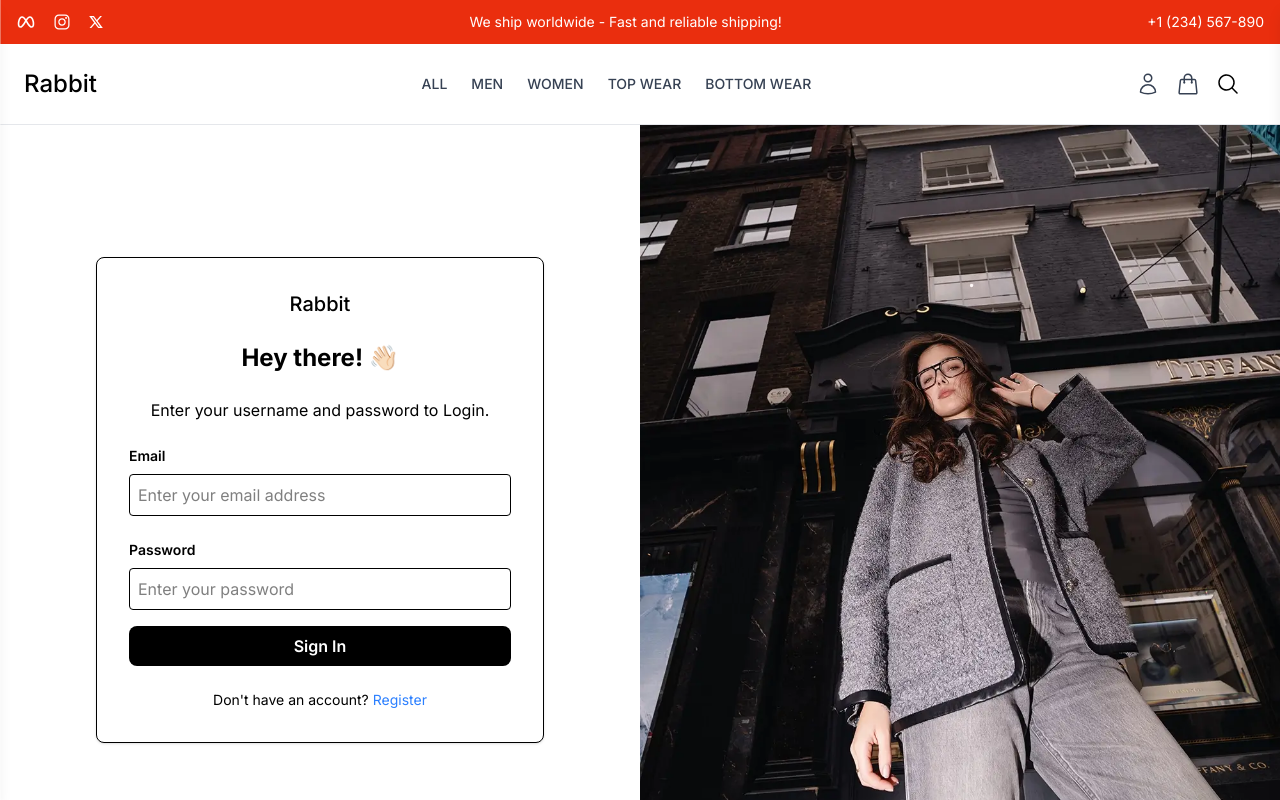
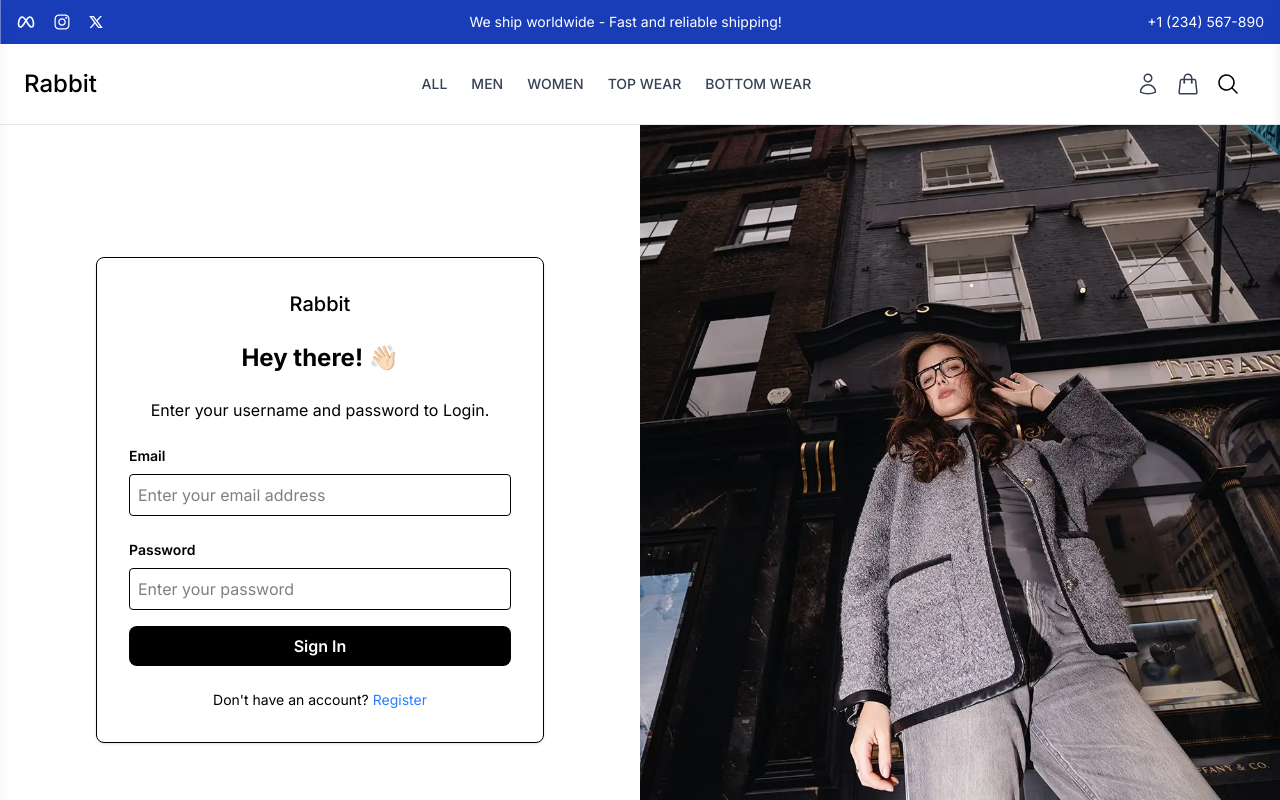
Before and after one commit to Nivang231/E-commerce-1, a React (Vite) app in the folder frontend/: page /login in a window 1280 px wide. Shown: the top 800 px of the page. Built offline with nearby package versions, Linux system fonts and the light colour scheme; no server answers.

Commit message:
Update color

```diff
--- a/frontend/src/components/Layout/Hero.jsx
+++ b/frontend/src/components/Layout/Hero.jsx
@@ -1,5 +1,6 @@
 import React from 'react'
-import heroImg from "../../assets/rabbit-hero.webp"
+// import heroImg from "../../assets/rabbit-hero.webp"
+import heroImg from "../../assets/hero-image.jpg"
 import { Link } from 'react-router-dom'
 
 const Hero = () => {
--- a/frontend/src/components/Layout/Topbar.jsx
+++ b/frontend/src/components/Layout/Topbar.jsx
@@ -5,7 +5,8 @@ import {RiTwitterXLine} from "react-icons/ri"
 
 const Topbar = () => {
   return (
-    <div className='bg-[#ea2e0e] text-white'>
+    // <div className='bg-[#ea2e0e] text-white'>
+    <div className='bg-blue-800 text-white'>
         <div className='container mx-auto flex justify-between items-center py-3 px-4'>
             <div className='hidden md:flex items-center space-x-4'>
                 <a href="#" className='hover:text-gray-300'>
--- a/frontend/src/pages/Profile.jsx
+++ b/frontend/src/pages/Profile.jsx
@@ -30,7 +30,7 @@ const Profile = () => {
           <div className='w-full md:w-1/3 lg:w-1/4 shadow-md rounded-lg p-6'>
             <h1 className='text-2xl md:text-3xl font-bold mb-4'>{user?.name}</h1>
             <p className='text-lg text-gray-600 mb-4'>{user?.email}</p>
-            <button onClick={handleLogout} className='w-full bg-red-500 text-white py-2 px-4 rounded hover:bg-red-600'>
+            <button onClick={handleLogout} className='w-full bg-blue-500 text-white py-2 px-4 rounded hover:bg-blue-600'>
               Logout
             </button>
           </div>
```
Also changed, not shown: frontend/src/assets/hero-image.jpg (added).
